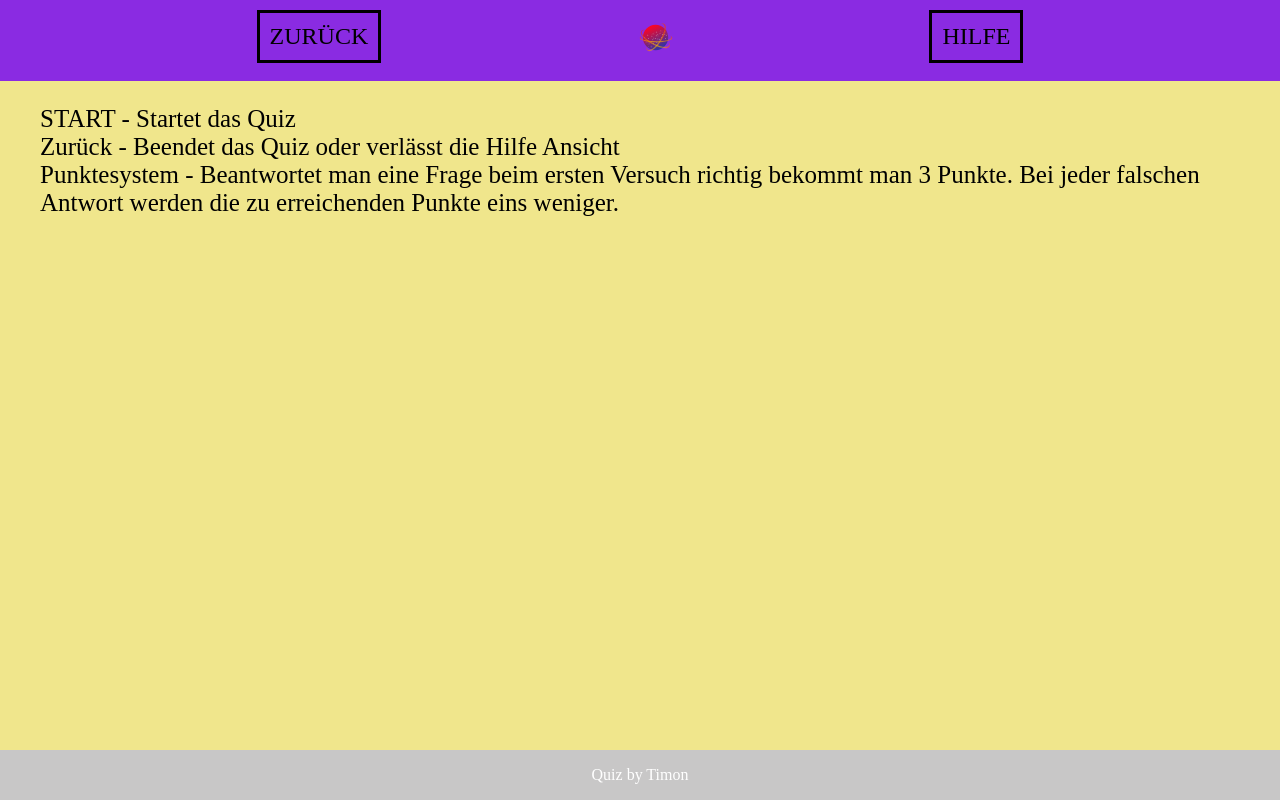
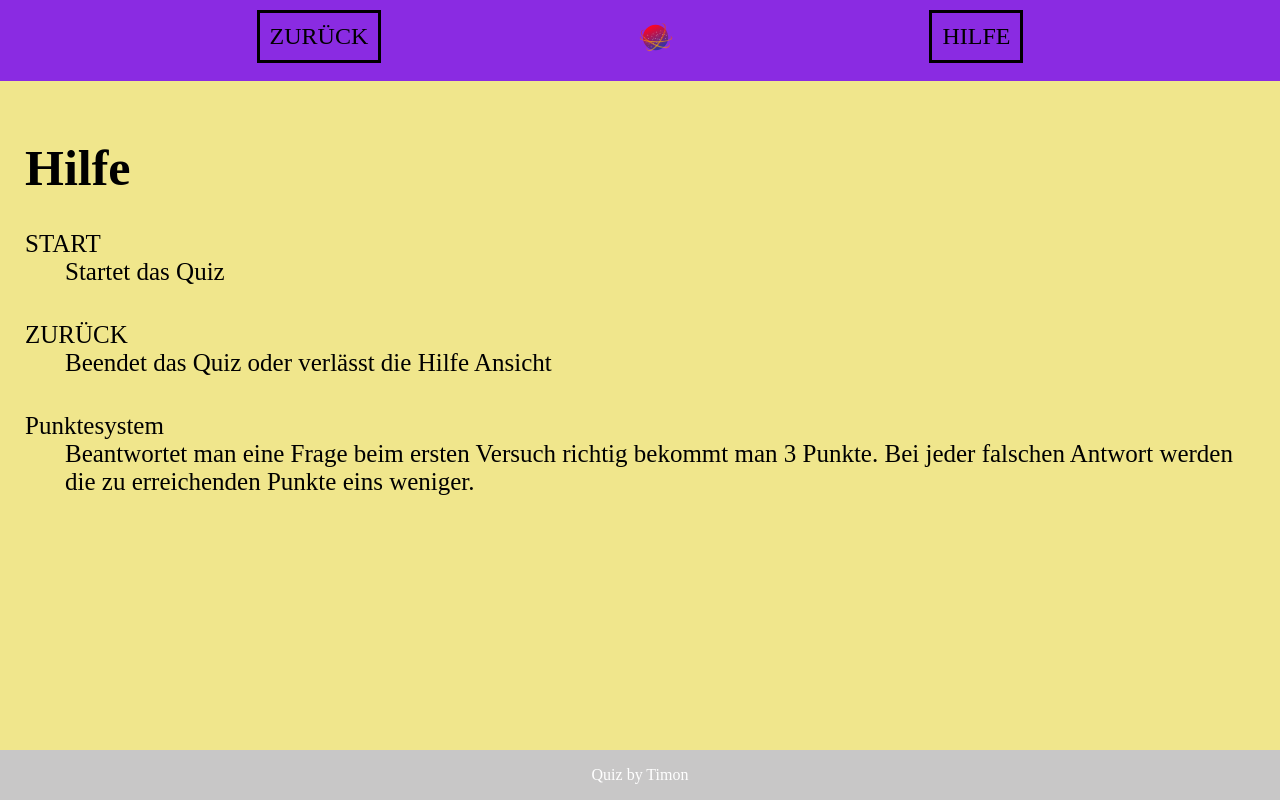
Before and after one commit to txmxn/quiz, a Vue app: page / in a window 1280 px wide. Both pictures are taken after a click on the item "HILFE". Built offline with nearby package versions, Linux system fonts and the light colour scheme.

Commit message:
Styles angepasst, sodass bei Full-HD alles auf den Monitor passt

```diff
--- a/src/components/finish.vue
+++ b/src/components/finish.vue
@@ -16,6 +16,6 @@ export default {
 .finish {
   margin-top: 15%;
   text-align: center;
-  font-size: 100px;
+  font-size: 60px;
 }
 </style>
--- a/src/components/help.vue
+++ b/src/components/help.vue
@@ -1,11 +1,11 @@
 <template>
     <div id="help-body">
-        <ul>
-            <li>START - Startet das Quiz</li>
-            <li>Zurück - Beendet das Quiz oder verlässt die Hilfe Ansicht</li>
-            <li>Punktesystem - Beantwortet man eine Frage beim ersten Versuch richtig bekommt man 3 Punkte. Bei jeder falschen Antwort werden die zu erreichenden Punkte eins weniger.</li>
-            <li></li>
-        </ul>
+        <h1>Hilfe</h1>
+        <dl>
+            <dt>START</dt><dd>Startet das Quiz</dd>
+            <dt>ZURÜCK</dt><dd>Beendet das Quiz oder verlässt die Hilfe Ansicht</dd>
+            <dt>Punktesystem</dt><dd>Beantwortet man eine Frage beim ersten Versuch richtig bekommt man 3 Punkte. Bei jeder falschen Antwort werden die zu erreichenden Punkte eins weniger.</dd>
+        </dl>
     </div>
 </template>
 
@@ -17,10 +17,14 @@ export default {
 
 <style>
 #help-body {
+    padding: 25px;
     font-size: 25px;
     text-align: left;
     margin-top: 30px;
     margin-bottom: 20px;
 }
+#help-body dd {
+    margin-bottom: 35px;
+}
 
 </style>
--- a/src/components/welcome-body.vue
+++ b/src/components/welcome-body.vue
@@ -13,7 +13,7 @@ export default {
 
 <style>
 #welcome-body {
-    font-size: 100px;
+    font-size: 60px;
     text-align: center;
 }
 </style>
```
